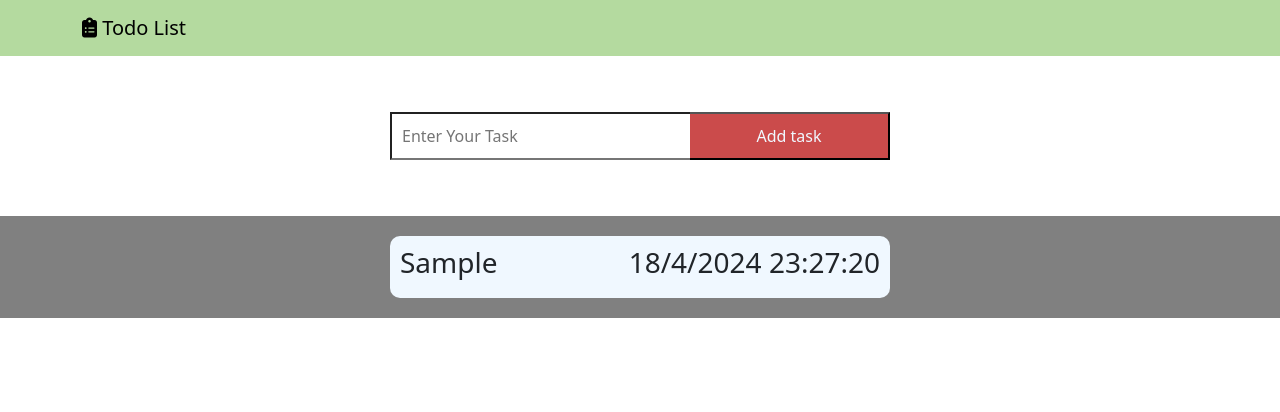
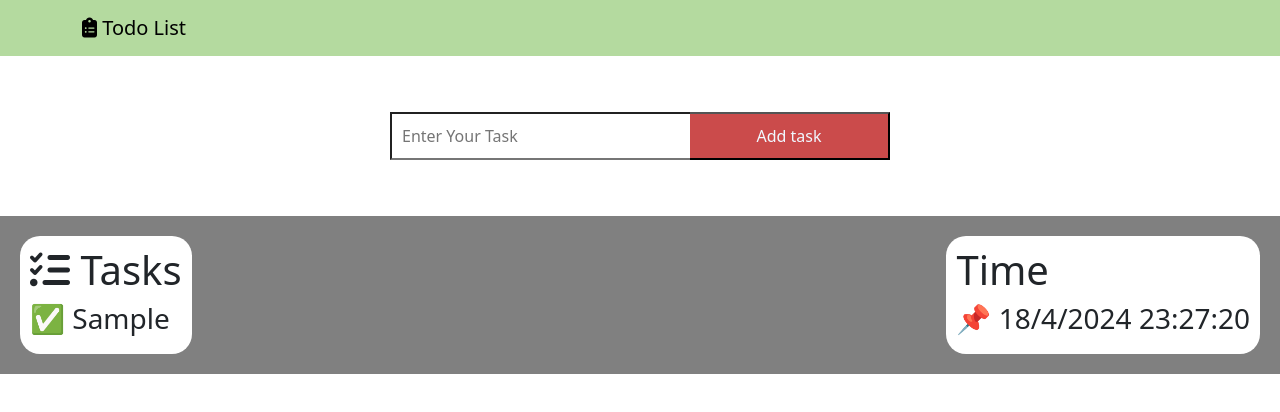
Before and after one commit to Zeeshan-Haider-Soomro/Todo-list-with-update-time, a plain HTML site: page index.html in a window 1280 px wide. Both pictures are taken after typing "Sample" into the empty fields and a click on the button "Add task". Drawn offline with nearby package versions, Linux system fonts and the light colour scheme.

Commit message:
done by zeeshan

```diff
--- a/app.js
+++ b/app.js
@@ -5,7 +5,15 @@ function taskGenerate() {
 
   let date = new Date();
 
-  task.innerText += ` ${userInput.value} \n`;
-  spani.innerText += ` ${date.getDate()}/${date.getMonth()}/${date.getFullYear()} ${date.getHours()}:${date.getMinutes()}:${date.getSeconds()}  \n `;
-  userInput.value = "";
+  if(userInput.value.trim() == ""){
+
+    alert("you must write something")
+  }
+  else{
+    task.innerText += `✅ ${userInput.value} \n `;
+    spani.innerText += `📌 ${date.getDate()}/${date.getMonth()}/${date.getFullYear()} ${date.getHours()}:${date.getMinutes()}:${date.getSeconds()}  \n `;
+    userInput.value = "";
+  }
+
+
 }
--- a/index.html
+++ b/index.html
@@ -7,6 +7,7 @@
     <link rel="stylesheet" href="style.css">
     <link href="https://cdn.jsdelivr.net/npm/bootstrap@5.3.3/dist/css/bootstrap.min.css" rel="stylesheet" integrity="sha384-QWTKZyjpPEjISv5WaRU9OFeRpok6YctnYmDr5pNlyT2bRjXh0JMhjY6hW+ALEwIH" crossorigin="anonymous">
     <link rel="stylesheet" href="https://cdnjs.cloudflare.com/ajax/libs/font-awesome/6.5.2/css/all.min.css" integrity="sha512-SnH5WK+bZxgPHs44uWIX+LLJAJ9/2PkPKZ5QiAj6Ta86w+fsb2TkcmfRyVX3pBnMFcV7oQPJkl9QevSCWr3W6A==" crossorigin="anonymous" referrerpolicy="no-referrer" />
+    <script src="https://cdnjs.cloudflare.com/ajax/libs/sweetalert/2.1.2/sweetalert.min.js" integrity="sha512-AA1Bzp5Q0K1KanKKmvN/4d3IRKVlv9PYgwFPvm32nPO6QS8yH1HO7LbgB1pgiOxPtfeg5zEn2ba64MUcqJx6CA==" crossorigin="anonymous" referrerpolicy="no-referrer"></script>
 
 </head>
 <body>
@@ -22,9 +23,13 @@
         <button onclick="taskGenerate()">Add task</button>
       </div>
       <div class="tasks">
-        <div class="innertask">
-            <div><h3 id="task"></h3></div>
-            <div><h3 id="spani"></h3></div>
+            <div class="div1">
+                <h1><i class="fa-solid fa-list-check"></i> Tasks</h1>
+                <h3 id="task"></h3>
+            </div>
+            <div class="div2">
+                <h1>Time</h1>
+                <h3 id="spani"></h3>
             </div>
       </div>
 
--- a/style.css
+++ b/style.css
@@ -28,16 +28,39 @@ button{
 }
 .tasks{
     display: flex;
-    justify-content: center;
+    justify-content: space-between;
     align-items: center;
     background-color: gray;
     padding: 20px;
+
 }
-.innertask{
+/* .innertask{
    padding: 10px;
     background-color: aliceblue;
     width: 500px;
     border-radius: 10px;
     display: flex;
     justify-content: space-between;
+} */
+.div1{
+    background-color: white;
+    padding: 10px;
+    overflow: auto;
+    width: auto;
+    border-radius: 20px;
 }
+.div2{
+    background-color: white;
+    padding: 10px;
+    overflow: auto;
+    width: auto;
+    border-radius: 20px;
+}
+@media screen and (max-width:770px) {
+    .tasks{
+        display: block;
+    }
+    .div2{
+        margin-top: 20px;
+    }
+}
```
